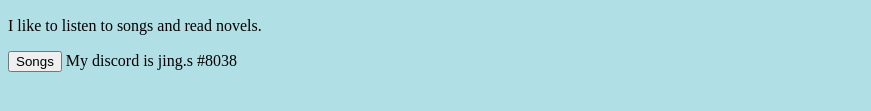
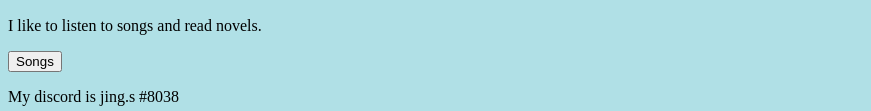
Before and after one commit to Jssoh26/web, a plain HTML site: page index.html in a window 1280 px wide. Shown: the part 705-816 px from the top of the page, without its empty margins (0-871 px from the left). Drawn offline with Linux system fonts and the light colour scheme.

Commit message:
Update index.html

```diff
--- a/index.html
+++ b/index.html
@@ -18,9 +18,9 @@
  <img src='https://evergreensec.moe.edu.sg/wp-content/uploads/2018/09/logo@2x.png' alt= evergreen sec> <img src='https://cdn-icons-png.flaticon.com/512/2223/2223627.png' alt='arrow' width='100'height='50'> <img src='https://asrjc.moe.edu.sg/wp-content/uploads/2018/09/Master-Horizontal-Logo-reduced-768x201.png' alt='Anderson Serangoon JC LOGO' width='300'height='100'>
     </p>
   I like to listen to songs and read novels.
-    <p/>
+</p>
 <button onclick="document.location='https://www.youtube.com/live/tQw9qID_wlc?feature=share'">Songs</button>
-
+</p>
    My discord is jing.s #8038
   </body>
 </html>
```
